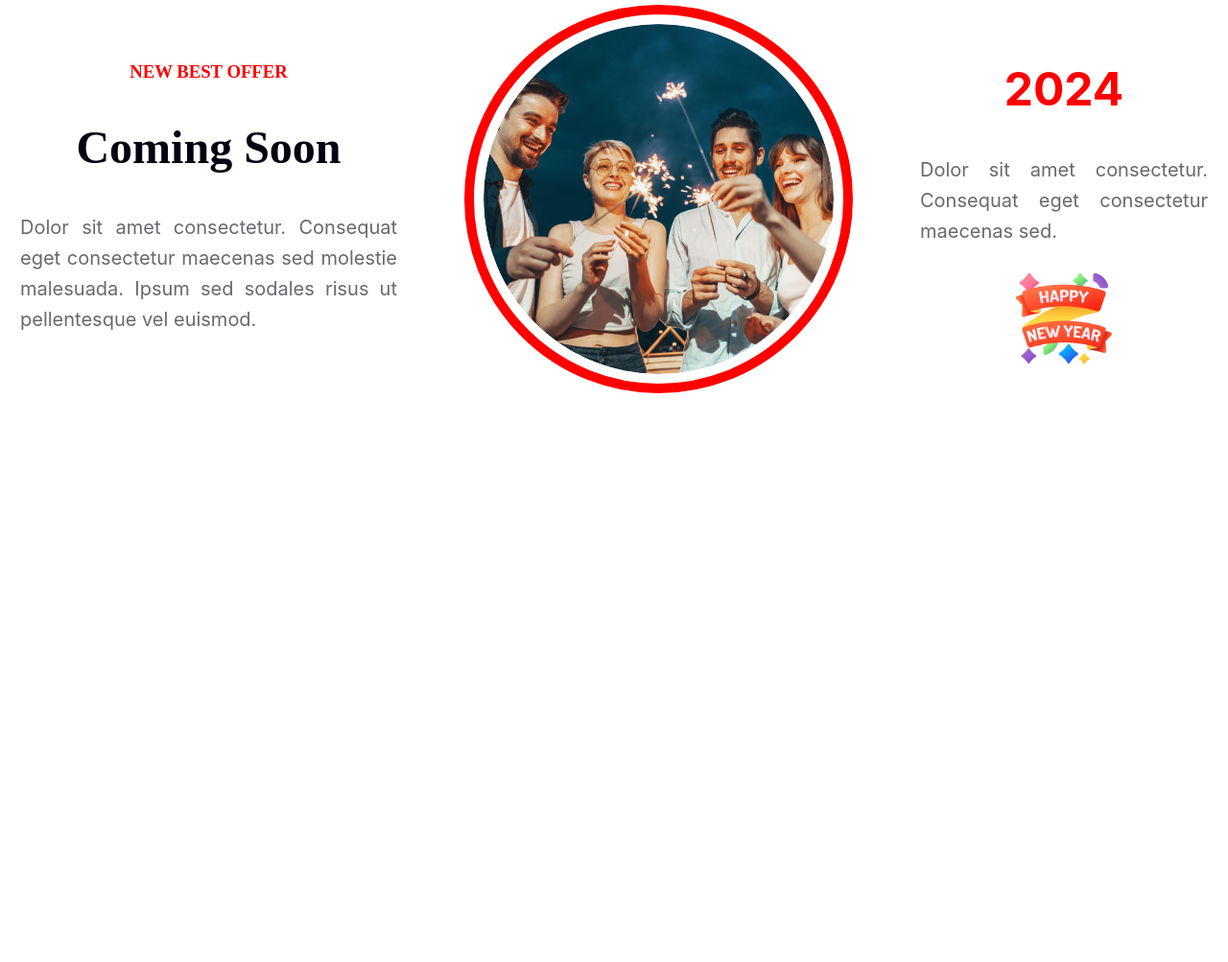
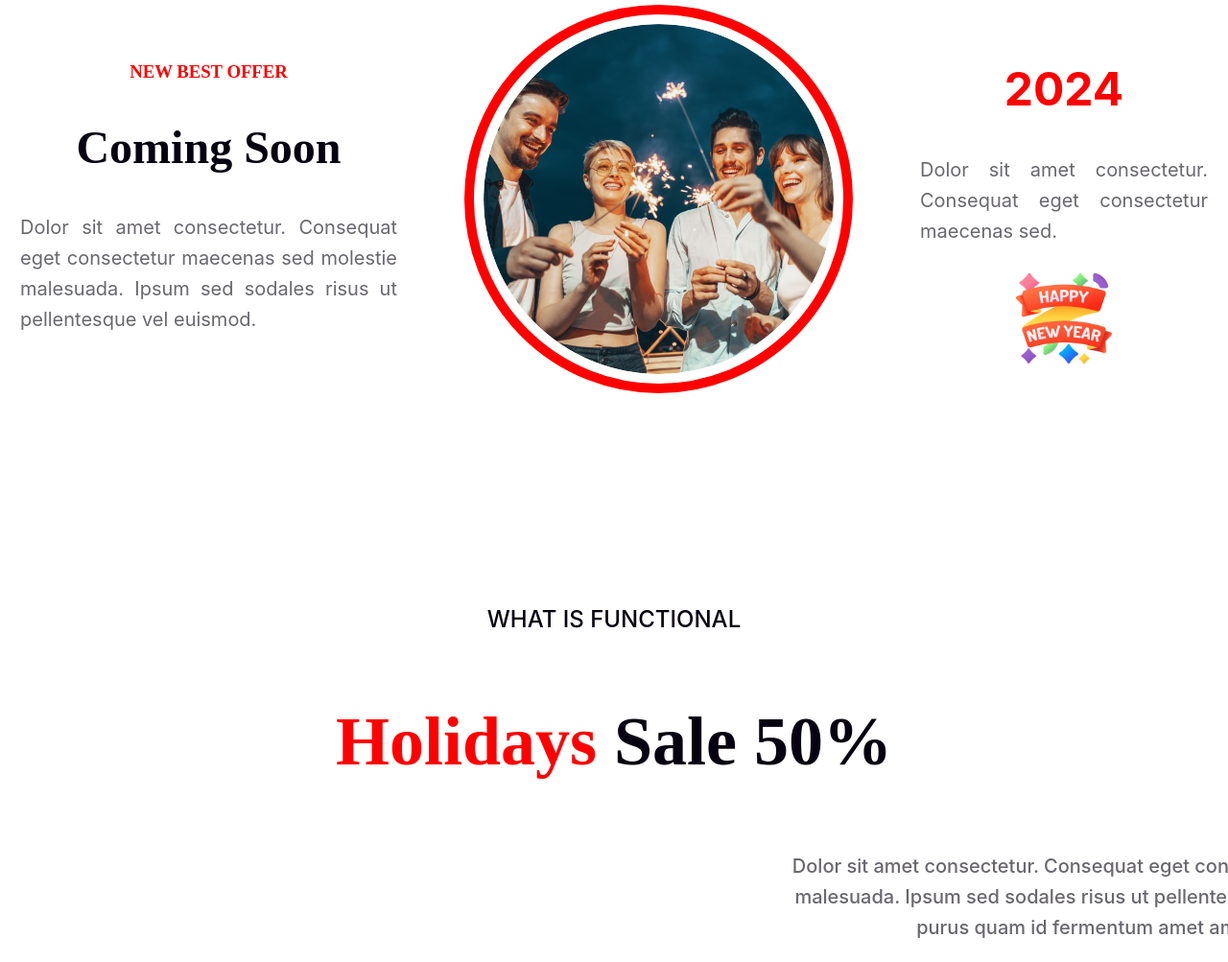
Before and after one commit to Fatima4680/Assignment-1, a plain HTML site: page index.html in a window 1280 px wide. Shown: the part 3131-4134 px from the top of the page at 96% size. Before the commit the page ends 3746 px from the top, so only its background shows below. Drawn offline with Linux system fonts and the light colour scheme.

Commit message:
committt

```diff
--- a/index.html
+++ b/index.html
@@ -58,6 +58,15 @@
          </div>
         </div>
     </section>
+
+
+
+    <section>
+        <p class="what">WHAT IS FUNCTIONAL</p>
+        <p class="Holiday"><span class="holi">Holidays</span> Sale 50%</p>
+        <p class="sit2">Dolor sit amet consectetur. Consequat eget consectetur maecenas sed
+            molestie malesuada. Ipsum sed sodales risus ut pellentesque vel euismod. Eleifend nunc purus quam id fermentum amet amet sit consectetur.</p>
+    </section>
     </main>
 </body>
 </html>
--- a/styles/assignment.css
+++ b/styles/assignment.css
@@ -240,3 +240,39 @@ flex: 1;
     border: 10px solid red;
     padding: 10px;
 }
+
+.what{
+    color: #070211;
+    text-align: center;
+font-family: Inter;
+font-size: 24px;
+font-style: normal;
+font-weight: 500;
+line-height: normal;
+}
+.Holiday{
+    color: #070211;
+font-family: Merriweather;
+font-size: 72px;
+font-style: normal;
+font-weight: 900;
+line-height: normal;
+text-align: center;
+}
+.holi{
+    color: #F00;
+}
+.sit2{
+    color: rgba(7, 2, 17, 0.60);
+
+text-align: center;
+font-family: Inter;
+font-size: 20px;
+font-style: normal;
+font-weight: 500;
+line-height: 32px; /* 160% */
+width: 800px;
+
+padding: 0px 50px 0px 800px;
+text-align: center;
+}
```
